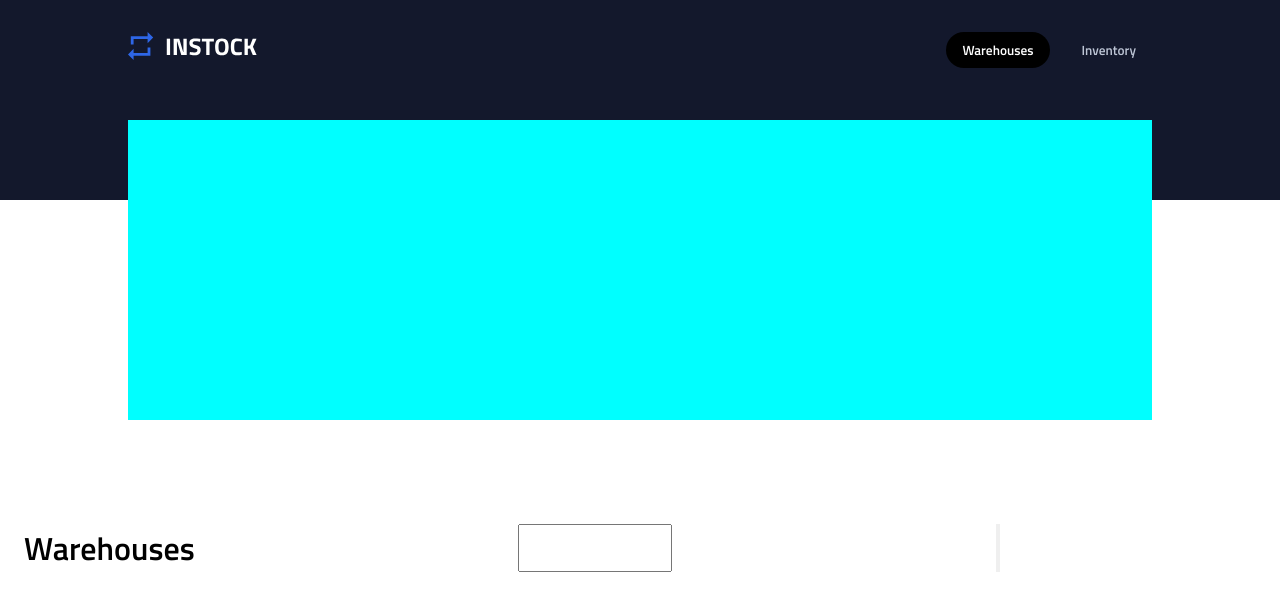
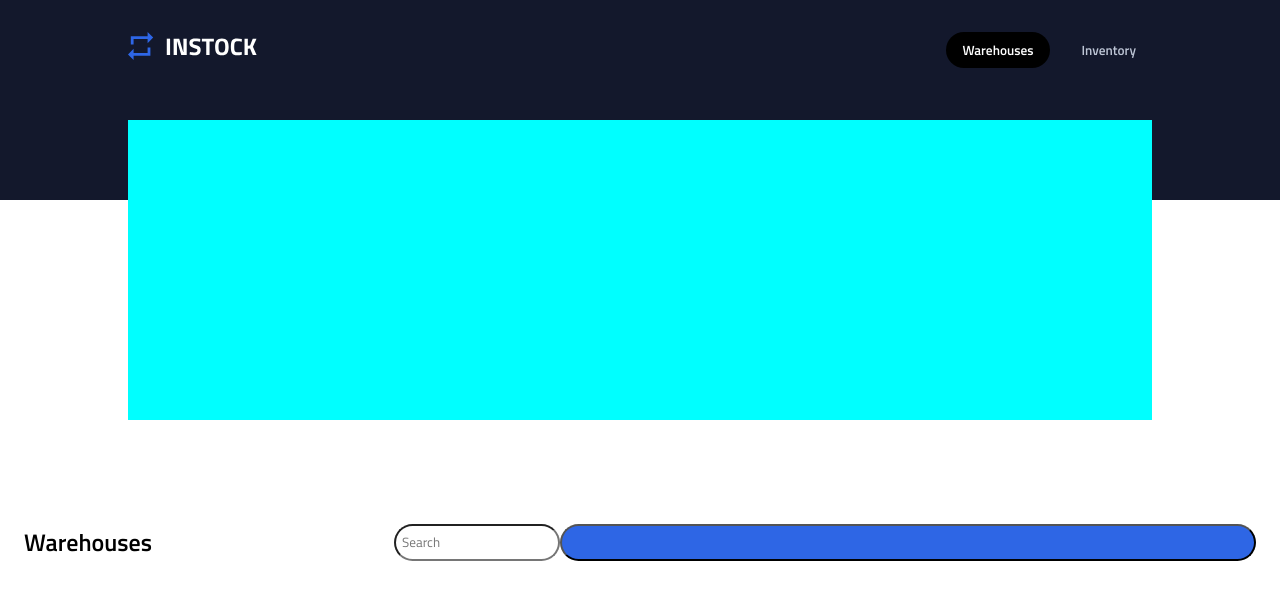
Before and after one commit to ATrainstation/InStock, a React (Vite) app: page / in a window 1280 px wide. Shown: the top 610 px of the page. Built offline with nearby package versions, Linux system fonts and the light colour scheme.

Commit message:
feat(neil-9): changed width of warehouse comoponent

```diff
--- a/src/components/WareHouse/WareHouse.jsx
+++ b/src/components/WareHouse/WareHouse.jsx
@@ -1,19 +1,22 @@
 import WareHouseItem from "../WareHouseItem/WareHouseItem";
-import './WareHouse.scss';
+import "./WareHouse.scss";
+import SearchBar from "../SearchBar/SearchBar";
+import Button from "../Button/Button";
 
 export default function () {
-
-  return(
+  return (
     <div className="warehouses">
       <div className="warehouse-header">
-  <h1 className="`warehouse-header__title">Warehouses</h1>
-  <input className="`warehouse-header__search" type="text" />
-  <button className="`warehouse-header__add"></button>
+        <h1 className="warehouse-header__title">Warehouses</h1>
+        <div className="header-interactive">
+          <SearchBar placeholder='Search'/>
+          <Button/>
+        </div>
       </div>
 
       <div className="warehouse-list">
-<WareHouseItem className="warehouse-columns"/>
+        <WareHouseItem className="warehouse-columns" />
       </div>
     </div>
-)
+  );
 }
--- a/src/components/WareHouse/WareHouse.scss
+++ b/src/components/WareHouse/WareHouse.scss
@@ -1,5 +1,5 @@
 .warehouses {
-  width: 80vw;
+  width: 100%;
   background-color: white;
 }
 
```
Lines whose indentation alone changed are shown as unchanged.
